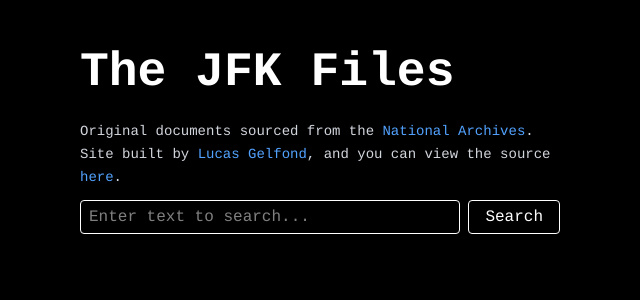
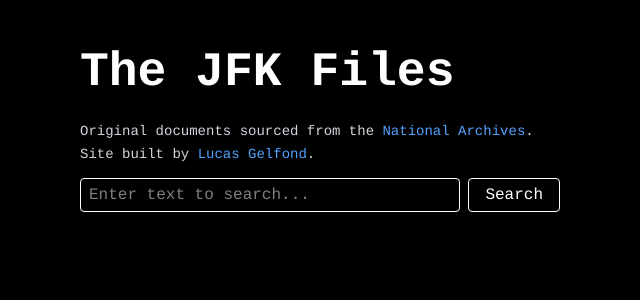
Before and after one commit to lucasgelfond/jfk-files, a SvelteKit app in the folder frontend/: page / in a window 1280 px wide. Shown: the top 300 px of the page, without its empty margins (0-640 px from the left). Built offline with nearby package versions, Linux system fonts and the light colour scheme; no server answers.

Commit message:
rm source LOl

```diff
--- a/frontend/src/routes/+page.svelte
+++ b/frontend/src/routes/+page.svelte
@@ -170,7 +170,7 @@
       </h1>
 
       <h2 class="text-sm mb-3 text-gray-300 max-w-[60vh] leading-relaxed">
-        Original documents sourced from the <a href="https://www.archives.gov/research/jfk/release-2025" class="text-blue-400 hover:underline">National Archives</a>. Site built by <a href="https://lucasgelfond.online" class="text-blue-400 hover:underline">Lucas Gelfond</a>, and you can view the source <a href="https://github.com/lucasgelfond/jfk-files" class="text-blue-400 hover:underline">here</a>.
+        Original documents sourced from the <a href="https://www.archives.gov/research/jfk/release-2025" class="text-blue-400 hover:underline">National Archives</a>. Site built by <a href="https://lucasgelfond.online" class="text-blue-400 hover:underline">Lucas Gelfond</a>.
       </h2>
 
       <div class="max-w-[60vh]">
```
